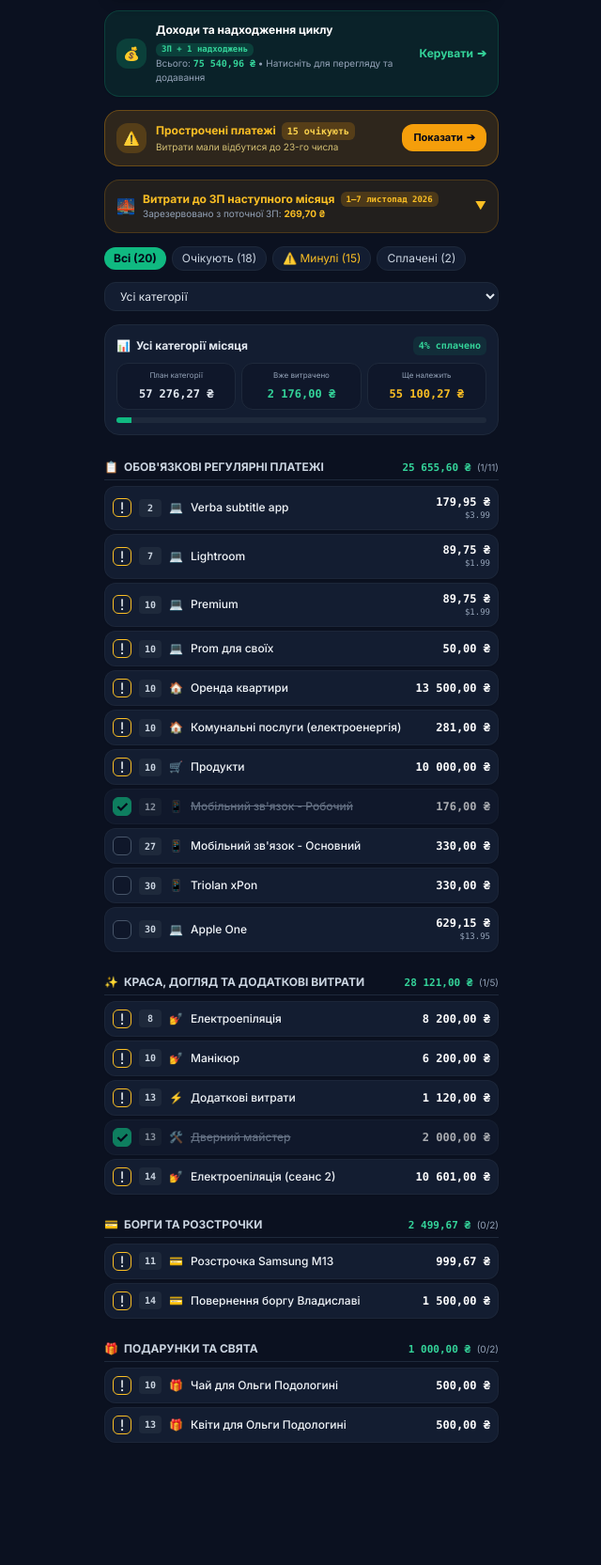
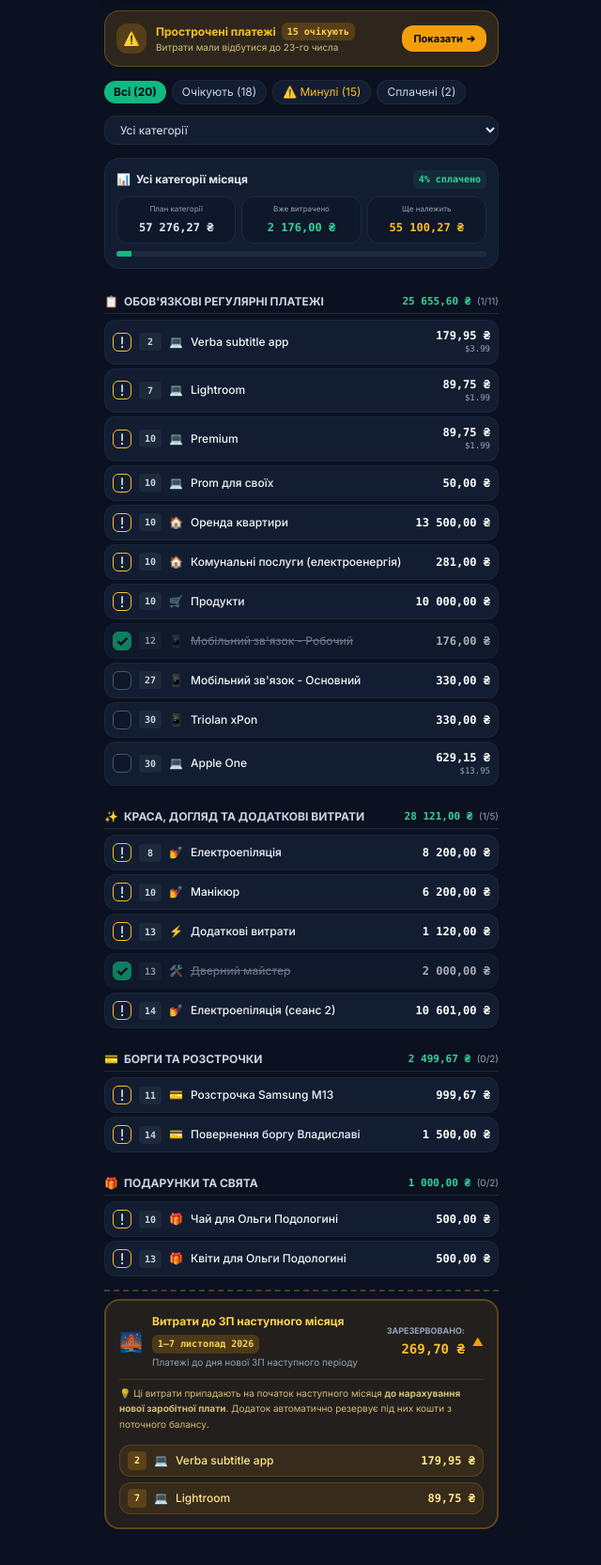
Before and after one commit to ikunstler-maker/finpulse, a plain HTML site: page index.html in a window 1280 px wide. Shown: the part 451-2116 px from the top of the page at 94% size, without its empty margins (319-959 px from the left). Before the commit the page ends 2082 px from the top, so only its background shows below. Drawn offline with nearby package versions, Linux system fonts and the light colour scheme.

Commit message:
Add files via upload

```diff
--- a/index.html
+++ b/index.html
@@ -293,28 +293,6 @@
                 </div>
             </section>
 
-            <!-- КОМПАКТНИЙ БАНЕР ДОХОДІВ З ПЕРЕХОДОМ У ВКЛАДКУ ДОХОДІВ -->
-            <section onclick="switchMainTab('incomes')" class="rounded-2xl p-3 bg-emerald-500/10 hover:bg-emerald-500/15 border border-emerald-500/20 text-slate-200 cursor-pointer transition flex items-center justify-between gap-2 shadow-sm group">
-                <div class="flex items-center gap-2.5 min-w-0">
-                    <div class="w-8 h-8 rounded-xl bg-emerald-500/20 text-emerald-600 dark:text-emerald-400 flex items-center justify-center text-sm font-bold flex-shrink-0 group-hover:scale-105 transition-transform">
-                        💰
-                    </div>
-                    <div class="min-w-0">
-                        <div class="flex items-center gap-1.5 flex-wrap">
-                            <span class="text-xs font-bold text-slate-900 dark:text-white">Доходи та надходження циклу</span>
-                            <span class="px-1.5 py-0.2 rounded-md bg-emerald-500/20 text-[9px] font-mono text-emerald-600 dark:text-emerald-400 font-bold" id="incomes-brief-badge">ЗП + джерела</span>
-                        </div>
-                        <div class="text-[10px] text-slate-500 dark:text-slate-400">
-                            Всього: <span class="font-bold text-emerald-600 dark:text-emerald-400 font-mono" id="incomes-brief-total">0.00 ₴</span> • Натисніть для перегляду та додавання
-                        </div>
-                    </div>
-                </div>
-                <div class="flex items-center gap-1 text-emerald-600 dark:text-emerald-400 text-xs font-bold flex-shrink-0 group-hover:translate-x-0.5 transition-transform">
-                    <span>Керувати</span>
-                    <span>➔</span>
-                </div>
-            </section>
-
             <!-- БЛОК-СПОВІЩЕННЯ: ПРОСТРОЧЕНІ ЧЕКБОКСИ -->
             <section id="overdue-alert-banner" class="rounded-2xl p-3 bg-amber-500/10 dark:bg-amber-500/15 border border-amber-500/30 text-slate-800 dark:text-amber-200 hidden transition-all">
                 <div class="flex items-center justify-between gap-2.5">
@@ -334,28 +312,6 @@
                         <span>Показати</span>
                         <span>➔</span>
                     </button>
-                </div>
-            </section>
-
-            <!-- ЗАРПЛАТНИЙ МІСТОК ДО ЗП НАСТУПНОГО МІСЯЦЯ -->
-            <section id="bridge-card" class="rounded-2xl p-3 bg-amber-500/10 border border-amber-500/20 text-amber-400 transition-all">
-                <div class="flex items-center justify-between cursor-pointer" onclick="toggleBridgeDetails()">
-                    <div class="flex items-center gap-2">
-                        <span class="text-base">🌉</span>
-                        <div>
-                            <div class="text-xs font-bold flex items-center gap-1.5">
-                                <span>Витрати до ЗП наступного місяця</span>
-                                <span class="px-1.5 py-0.2 rounded-md bg-amber-500/20 text-[9px] font-mono" id="bridge-days-range">1-7 число</span>
-                            </div>
-                            <div class="text-[10px] text-slate-500 dark:text-slate-400">
-                                Зарезервовано з поточної ЗП: <span class="font-bold text-amber-600 dark:text-amber-400" id="bridge-total-display">0.00 ₴</span>
-                            </div>
-                        </div>
-                    </div>
-                    <span id="bridge-toggle-arrow" class="text-xs transition-transform">▼</span>
-                </div>
-                <div id="bridge-items-list" class="mt-2 pt-2 border-t border-amber-500/20 space-y-1.5 hidden">
-                    <!-- Заповнюється скриптом -->
                 </div>
             </section>
 
@@ -428,6 +384,39 @@
             <!-- СПИСОК ВИТРАТ ПО СЕКЦІЯХ -->
             <div id="expenses-container" class="space-y-4 pt-1">
                 <!-- Заповнюється скриптом renderExpenses() -->
+            </div>
+
+            <!-- ЗАРПЛАТНИЙ МІСТОК ДО ЗП НАСТУПНОГО МІСЯЦЯ (В САМОМУ НИЗУ, РОЗГОРНУТО ТА ВИДІЛЕНО) -->
+            <div class="pt-2 border-t-2 border-dashed border-amber-500/30 mt-6">
+                <section id="bridge-card" class="rounded-2xl p-3.5 bg-amber-500/10 border-2 border-amber-500/30 text-amber-500 dark:text-amber-400 shadow-sm space-y-2.5 transition-all">
+                    <div class="flex items-center justify-between cursor-pointer" onclick="toggleBridgeDetails()">
+                        <div class="flex items-center gap-2.5">
+                            <span class="text-xl flex-shrink-0">🌉</span>
+                            <div>
+                                <div class="text-xs font-bold flex items-center gap-1.5 flex-wrap text-slate-900 dark:text-amber-300">
+                                    <span>Витрати до ЗП наступного місяця</span>
+                                    <span class="px-1.5 py-0.5 rounded-md bg-amber-500/20 text-amber-700 dark:text-amber-300 text-[10px] font-mono font-bold" id="bridge-days-range">1-7 число</span>
+                                </div>
+                                <div class="text-[10px] text-slate-500 dark:text-slate-400 mt-0.5">
+                                    Платежі до дня нової ЗП наступного періоду
+                                </div>
+                            </div>
+                        </div>
+                        <div class="flex items-center gap-2 flex-shrink-0">
+                            <div class="text-right">
+                                <span class="text-[9px] uppercase font-bold text-slate-500 dark:text-slate-400 block">Зарезервовано:</span>
+                                <span class="font-black text-xs sm:text-sm text-amber-600 dark:text-amber-400 font-mono" id="bridge-total-display">0.00 ₴</span>
+                            </div>
+                            <span id="bridge-toggle-arrow" class="text-xs text-amber-500 transition-transform">▲</span>
+                        </div>
+                    </div>
+                    <p class="text-[10px] text-slate-500 dark:text-amber-200/80 leading-relaxed pt-1.5 border-t border-amber-500/20">
+                        💡 Ці витрати припадають на початок наступного місяця <strong>до нарахування нової заробітної плати</strong>. Додаток автоматично резервує під них кошти з поточного балансу.
+                    </p>
+                    <div id="bridge-items-list" class="space-y-1.5 pt-1">
+                        <!-- Заповнюється скриптом -->
+                    </div>
+                </section>
             </div>
 
         </div>
```
